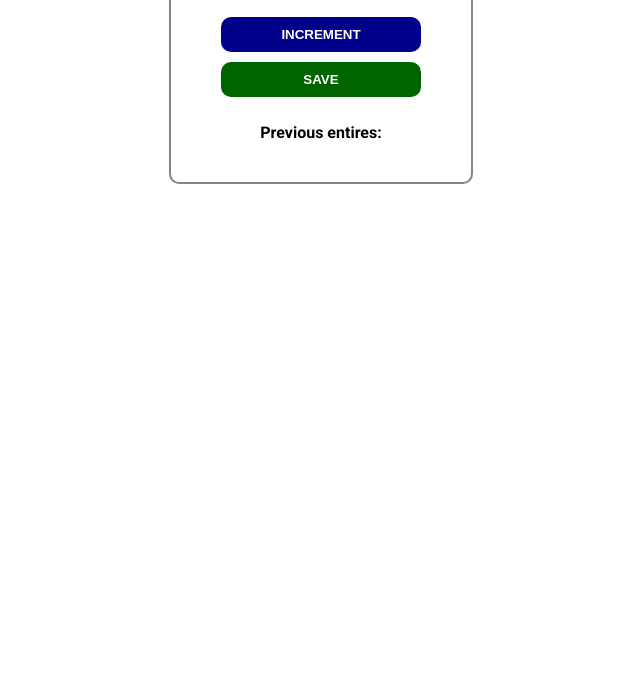
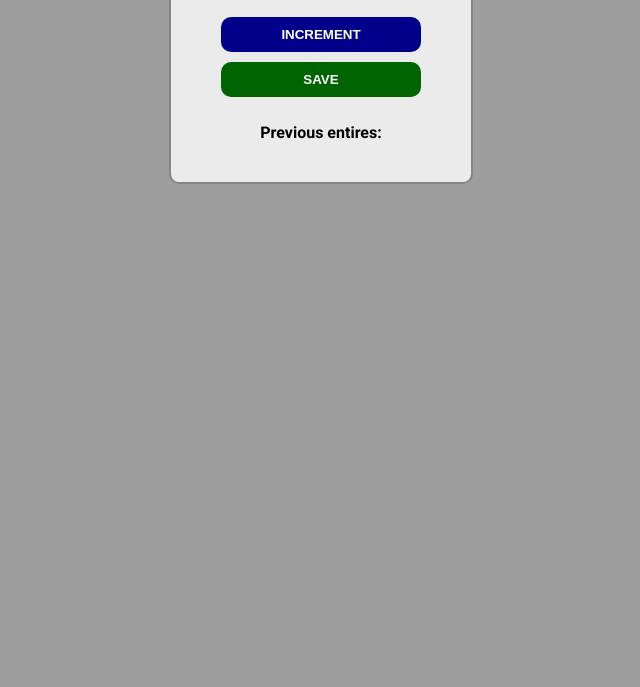
Before and after one commit to JakobCoding/Scimba-Courses, a plain HTML site: page HeadCounter/index.html in a window 1280 px wide. Shown: the part 129-816 px from the top of the page, without its empty margins (319-959 px from the left). Drawn offline with Linux system fonts and the light colour scheme; the site is published under a folder, as on GitHub Pages, so addresses that start at the root find nothing.

Commit message:
Stucturing files for Deploy

```diff
--- a/HeadCounter/Styles/styles.css
+++ b/HeadCounter/Styles/styles.css
@@ -1,7 +1,7 @@
 @import url(https://fonts.googleapis.com/css?family=Roboto:100,200,300,regular,500,600,700,800,900,100italic,200italic,300italic,italic,500italic,600italic,700italic,800italic,900italic);
 
 body {
-    background-image: url("/HeadCounter/Styles/station.png");
+    background-image: url("./station.png");
     background-size: cover;
     height: 100vh;
     font-family: Roboto, 'Open Sans', 'Helvetica Neue', sans-serif;
```
